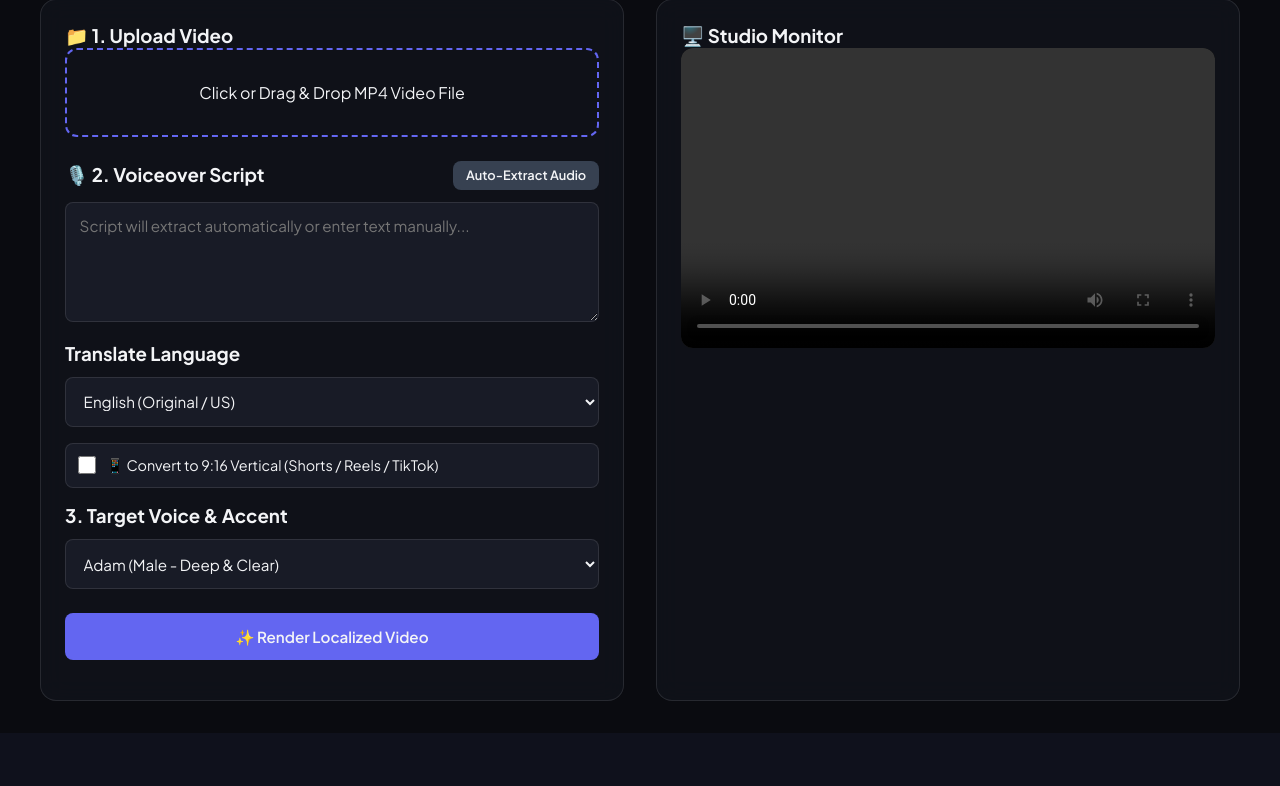
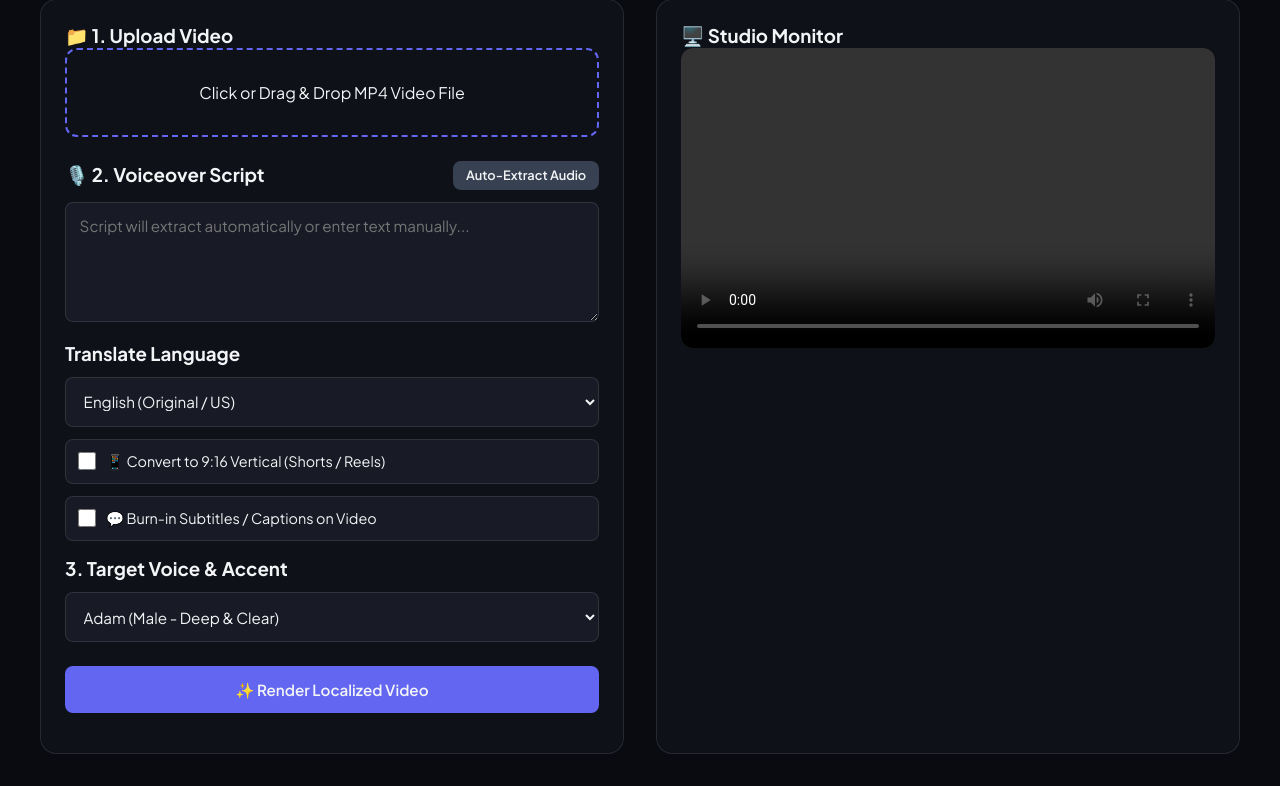
Before and after one commit to jaivi931-cmd/ai-voiceover-app, a Flask app: page / in a window 1280 px wide. Shown: the part 145-931 px from the top of the page. Before the commit the page ends 846 px from the top, so only its background shows below. Run offline with Flask 3, Linux system fonts and the light colour scheme.

Commit message:
Update index.html

```diff
--- a/templates/index.html
+++ b/templates/index.html
@@ -30,7 +30,7 @@
     .video-monitor { position: relative; width: 100%; background: #000; border-radius: 12px; overflow: hidden; aspect-ratio: 16/9; display: flex; align-items: center; justify-content: center; }
     video { width: 100%; height: 100%; object-fit: contain; }
     .status-msg { margin-top: 1rem; font-size: 0.9rem; color: #a5b4fc; text-align: center; word-break: break-word; }
-    .checkbox-group { display: flex; align-items: center; gap: 10px; margin-top: 1rem; background: #181b26; padding: 0.75rem; border-radius: 8px; border: 1px solid var(--border); cursor: pointer; }
+    .checkbox-group { display: flex; align-items: center; gap: 10px; margin-top: 0.75rem; background: #181b26; padding: 0.75rem; border-radius: 8px; border: 1px solid var(--border); cursor: pointer; }
     .checkbox-group input { width: 18px; height: 18px; accent-color: var(--accent); cursor: pointer; }
   </style>
 </head>
@@ -66,7 +66,12 @@
 
       <label class="checkbox-group">
         <input type="checkbox" id="verticalCheck">
-        <span style="font-size: 0.9rem; color: var(--text);">📱 Convert to 9:16 Vertical (Shorts / Reels / TikTok)</span>
+        <span style="font-size: 0.9rem; color: var(--text);">📱 Convert to 9:16 Vertical (Shorts / Reels)</span>
+      </label>
+
+      <label class="checkbox-group">
+        <input type="checkbox" id="subtitleCheck">
+        <span style="font-size: 0.9rem; color: var(--text);">💬 Burn-in Subtitles / Captions on Video</span>
       </label>
 
       <h3 style="margin-top: 1rem;">3. Target Voice & Accent</h3>
@@ -202,14 +207,18 @@
         return;
       }
 
-      status.innerText = "⚙️ Merging Video & Audio on Server... Please wait 5-10 seconds.";
+      status.innerText = "⚙️ Merging Video & Subtitles on Server... Please wait a few seconds.";
 
       const isVertical = document.getElementById('verticalCheck').checked;
+      const addSubtitles = document.getElementById('subtitleCheck').checked;
+      const currentScript = document.getElementById('scriptText').value.trim();
 
       const formData = new FormData();
       formData.append('video', videoFile);
       formData.append('audio', generatedAudioBlob, 'voiceover.mp3');
       formData.append('vertical', isVertical ? 'true' : 'false');
+      formData.append('subtitles', addSubtitles ? 'true' : 'false');
+      formData.append('script_text', currentScript);
 
       try {
         const response = await fetch(`${BACKEND_URL}/api/merge-video`, {
```
